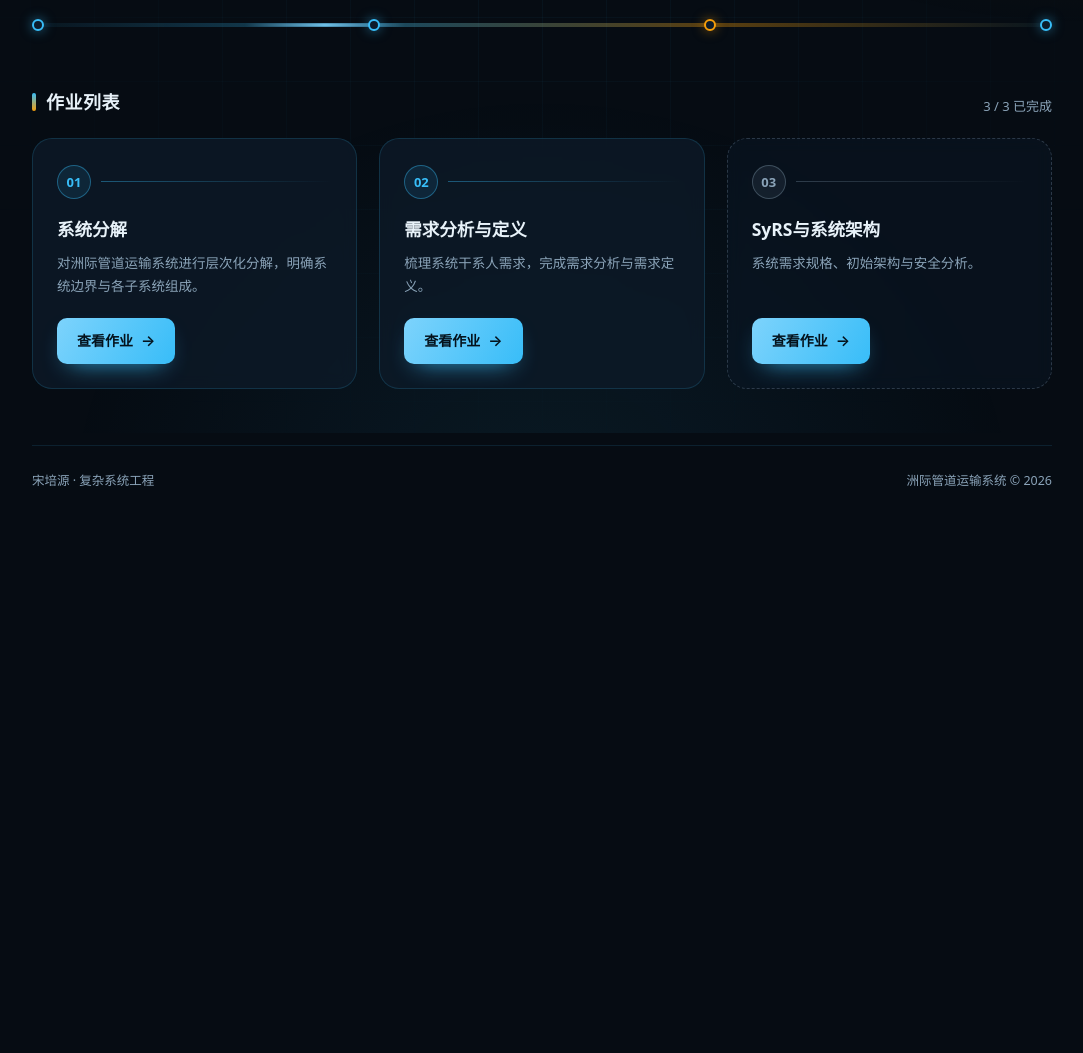
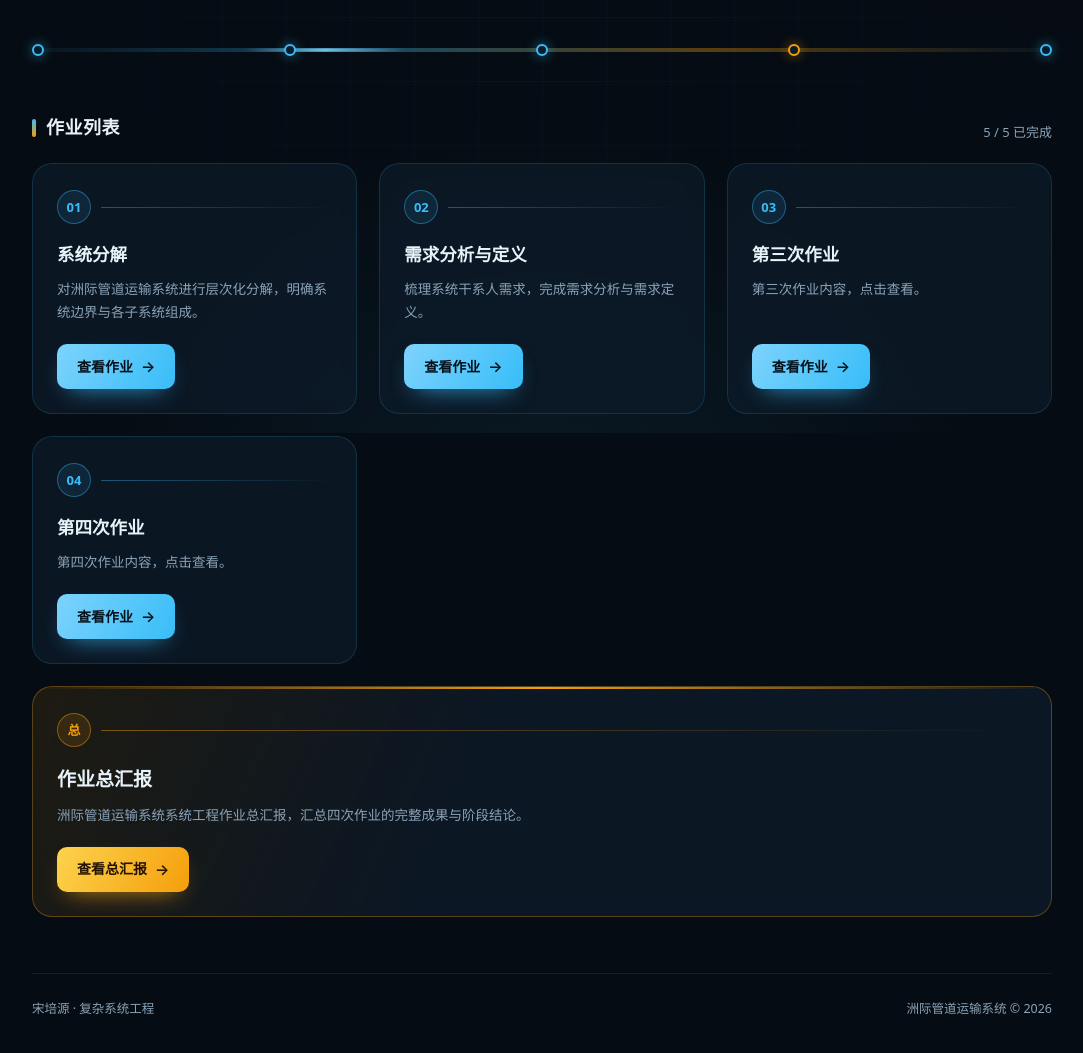
Before and after one commit to s0ngpy/spy, a plain HTML site: page index.html in a window 1280 px wide. Shown: the part 367-1420 px from the top of the page, without its empty margins (98-1181 px from the left). Before the commit the page ends 918 px from the top, so only its background shows below. Drawn offline with Linux system fonts and the light colour scheme.

Commit message:
Update index.html

```diff
--- a/index.html
+++ b/index.html
@@ -28,7 +28,6 @@
     overflow-x:hidden;
     position:relative;
   }
-  /* 背景光晕 + 工程网格 */
   body::before{
     content:"";position:fixed;inset:0;z-index:-2;
     background:
@@ -47,7 +46,6 @@
   }
   .wrap{max-width:1020px;margin:0 auto;position:relative;}
 
-  /* 顶部标签 */
   .tag{
     display:inline-flex;align-items:center;gap:8px;
     font-size:11.5px;letter-spacing:2.5px;text-transform:uppercase;
@@ -87,7 +85,6 @@
     max-width:660px;
   }
 
-  /* 个人信息 */
   .profile{
     margin-top:28px;
     display:flex;flex-wrap:wrap;gap:12px;
@@ -104,7 +101,6 @@
   }
   .chip b{color:var(--cyan);font-weight:600;}
 
-  /* 管道装饰线 */
   .pipe{
     margin:38px 0 40px;
     height:44px;
@@ -142,12 +138,11 @@
     border:2px solid var(--cyan);
     box-shadow:0 0 12px rgba(56,189,248,.55);
   }
-  .node:nth-child(3){
+  .node:nth-child(4){
     border-color:var(--amber);
     box-shadow:0 0 12px rgba(245,158,11,.5);
   }
 
-  /* 作业区标题 */
   .section-head{
     display:flex;align-items:baseline;justify-content:space-between;
     margin-bottom:20px;
@@ -162,7 +157,6 @@
   }
   .count{font-size:13px;color:var(--muted);}
 
-  /* 卡片网格 */
   .grid{
     display:grid;
     grid-template-columns:repeat(auto-fill,minmax(280px,1fr));
@@ -227,38 +221,36 @@
   }
   .btn::after{content:"→";font-size:15px;}
 
-  /* 待更新卡片 */
-  .card.pending{
-    border-style:dashed;
-    border-color:rgba(139,163,184,.28);
-    background:rgba(13,26,40,.45);
+  /* ===== 作业总汇报高亮卡片 ===== */
+  .card.featured{
+    grid-column:1 / -1;
+    border-color:rgba(245,158,11,.32);
+    background:linear-gradient(115deg, rgba(245,158,11,.10), rgba(13,26,40,.82) 42%);
   }
-  .card.pending:hover{
-    transform:translateY(-3px);
-    border-color:rgba(245,158,11,.4);
-    box-shadow:0 20px 40px -28px rgba(245,158,11,.6);
+  .card.featured::before{
+    background:linear-gradient(90deg,transparent,var(--amber),transparent);
+    opacity:1;
   }
-  .card.pending .dot{
-    color:var(--muted);
-    background:rgba(139,163,184,.1);
-    border-color:rgba(139,163,184,.35);
+  .card.featured:hover{
+    border-color:rgba(245,158,11,.6);
+    box-shadow:0 24px 50px -26px rgba(245,158,11,.65);
   }
-  .card.pending .node-num .line{
-    background:linear-gradient(90deg,rgba(139,163,184,.3),transparent);
+  .card.featured .dot{
+    color:var(--amber);
+    background:rgba(245,158,11,.12);
+    border-color:rgba(245,158,11,.45);
   }
-  .badge{
-    align-self:flex-start;
-    display:inline-flex;align-items:center;gap:7px;
-    padding:8px 16px;border-radius:10px;
-    font-size:13px;font-weight:600;
-    color:var(--amber);
-    background:rgba(245,158,11,.08);
-    border:1px dashed rgba(245,158,11,.45);
+  .card.featured .node-num .line{
+    background:linear-gradient(90deg,rgba(245,158,11,.45),transparent);
   }
-  .badge::before{
-    content:"";width:6px;height:6px;border-radius:50%;
-    background:var(--amber);
-    animation:pulse 2s infinite;
+  .card.featured h3{font-size:19px;}
+  .btn.amber{
+    color:#241300;
+    background:linear-gradient(120deg,#fcd34d,var(--amber));
+    box-shadow:0 10px 24px -12px rgba(245,158,11,.9);
+  }
+  .btn.amber:hover{
+    box-shadow:0 14px 30px -12px rgba(245,158,11,1);
   }
 
   footer{
@@ -284,9 +276,8 @@
   <div class="tag">Complex Systems Engineering</div>
 
   <h1>洲际管道运输系统<br><span class="accent">系统作业合集</span></h1>
-  <p class="sub">围绕洲际管道运输系统展开的系统工程作业，涵盖系统分解、需求分析与定义等阶段。</p>
+  <p class="sub">围绕洲际管道运输系统展开的系统工程作业，涵盖系统分解、需求分析与定义等阶段，并附作业总汇报。</p>
 
-  <!-- ===== 个人信息 ===== -->
   <div class="profile">
     <div class="chip"><b>姓名</b> 宋培源</div>
     <div class="chip"><b>学号</b> 15241608</div>
@@ -294,10 +285,10 @@
     <div class="chip"><b>课程</b> 复杂系统工程</div>
   </div>
 
-  <!-- ===== 管道装饰线 ===== -->
   <div class="pipe">
     <div class="pipe-track"></div>
     <div class="pipe-nodes">
+      <span class="node"></span>
       <span class="node"></span>
       <span class="node"></span>
       <span class="node"></span>
@@ -307,12 +298,12 @@
 
   <div class="section-head">
     <h2>作业列表</h2>
-    <span class="count">3 / 3 已完成</span>
+    <span class="count">5 / 5 已完成</span>
   </div>
 
   <div class="grid">
 
-    <!-- 第1次作业 -->
+    <!-- 第1次 -->
     <div class="card">
       <div class="node-num"><span class="dot">01</span><span class="line"></span></div>
       <h3>系统分解</h3>
@@ -320,7 +311,7 @@
       <a class="btn" href="homework01/hw01.html" target="_blank" rel="noopener">查看作业</a>
     </div>
 
-    <!-- 第2次作业 -->
+    <!-- 第2次 -->
     <div class="card">
       <div class="node-num"><span class="dot">02</span><span class="line"></span></div>
       <h3>需求分析与定义</h3>
@@ -328,12 +319,28 @@
       <a class="btn" href="homework01/hw02.html" target="_blank" rel="noopener">查看作业</a>
     </div>
 
-    <!-- 第3次作业 -->
-    <div class="card pending">
+    <!-- 第3次 -->
+    <div class="card">
       <div class="node-num"><span class="dot">03</span><span class="line"></span></div>
-      <h3>SyRS与系统架构</h3>
-      <p>系统需求规格、初始架构与安全分析。</p>
+      <h3>第三次作业</h3>
+      <p>第三次作业内容，点击查看。</p>
       <a class="btn" href="homework01/hw03.html" target="_blank" rel="noopener">查看作业</a>
+    </div>
+
+    <!-- 第4次 -->
+    <div class="card">
+      <div class="node-num"><span class="dot">04</span><span class="line"></span></div>
+      <h3>第四次作业</h3>
+      <p>第四次作业内容，点击查看。</p>
+      <a class="btn" href="homework01/hw04.html" target="_blank" rel="noopener">查看作业</a>
+    </div>
+
+    <!-- 作业总汇报 -->
+    <div class="card featured">
+      <div class="node-num"><span class="dot">总</span><span class="line"></span></div>
+      <h3>作业总汇报</h3>
+      <p>洲际管道运输系统系统工程作业总汇报，汇总四次作业的完整成果与阶段结论。</p>
+      <a class="btn amber" href="homework01/report.html" target="_blank" rel="noopener">查看总汇报</a>
     </div>
 
   </div>
```
